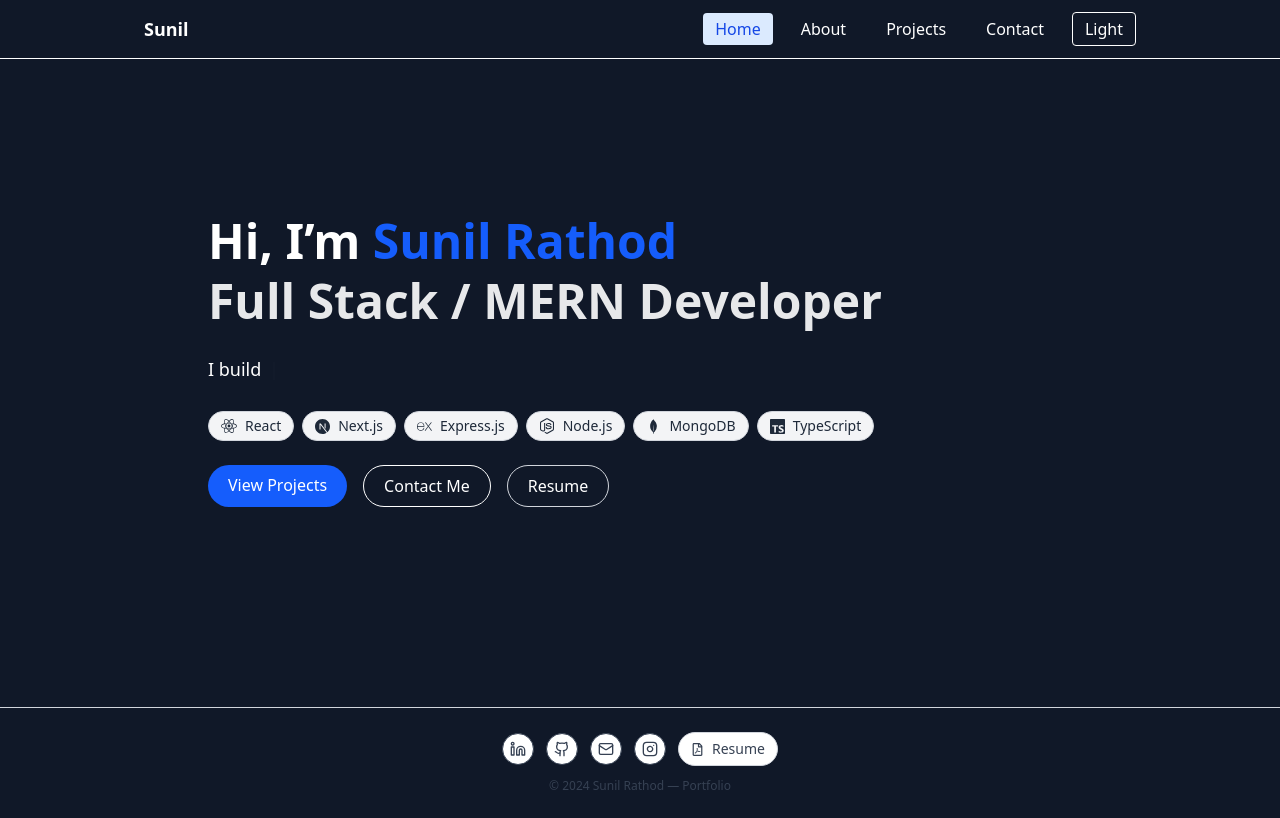
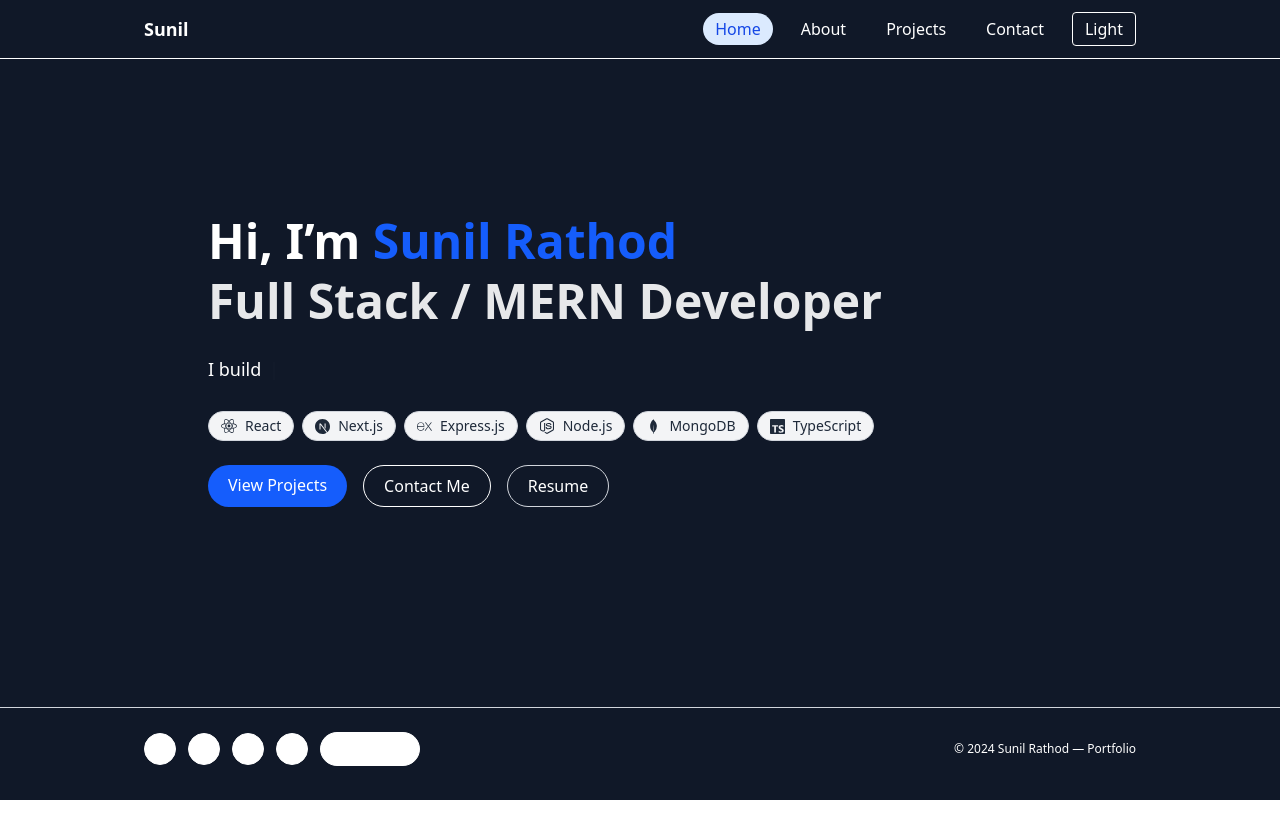
Before and after one commit to sunil0336/Portfolio, a Next.js app: page / in a window 1280 px wide. Built offline with nearby package versions, Linux system fonts and the light colour scheme.

Commit message:
UI police for landing page

```diff
--- a/app/components/Footer.tsx
+++ b/app/components/Footer.tsx
@@ -5,9 +5,7 @@ export default function Footer() {
   return (
     <footer className="mt-12 border-t border-gray-300 dark:border-gray-700">
       <div className="max-w-5xl mx-auto px-4 py-6 flex flex-col items-center gap-3
-        text-gray-700 dark:text-gray-300">
-
-        {/* Social row + Resume icon */}
+        md:flex-row md:justify-between">
         <div className="flex items-center gap-3">
           <SocialLinks size="sm" />
 
@@ -17,9 +15,9 @@ export default function Footer() {
             className="
               flex items-center gap-2 px-3 py-1.5 text-sm
               rounded-full
-              border border-gray-300 dark:border-gray-700
-              bg-white dark:bg-gray-900
-              hover:bg-gray-100 dark:hover:bg-gray-800
+              border bg-white dark:bg-gray-900 dark:border-gray-700
+              hover:bg-blue-50 dark:hover:bg-blue-900/30
+              hover:text-blue-600 dark:hover:text-blue-400 dark:text-gray-300
               transition
             "
           >
@@ -29,7 +27,7 @@ export default function Footer() {
 
         </div>
 
-        <p className="text-xs text-gray-700 dark:text-gray-300">
+        <p className="text-xs">
           © {new Date().getFullYear()} Sunil Rathod — Portfolio
         </p>
       </div>
--- a/app/components/Navbar.tsx
+++ b/app/components/Navbar.tsx
@@ -13,7 +13,6 @@ export default function Navbar({ theme, setTheme }: Props) {
   const pathname = usePathname();
   const [open, setOpen] = useState(false);
 
-  // 🔹 Apply / remove dark mode on <html>
   useEffect(() => {
     const html = document.documentElement;
 
@@ -24,7 +23,6 @@ export default function Navbar({ theme, setTheme }: Props) {
     }
   }, [theme]);
 
-  // 🔹 Close menu on route change
   useEffect(() => setOpen(false), [pathname]);
 
   const navLinks = [
@@ -35,21 +33,17 @@ export default function Navbar({ theme, setTheme }: Props) {
   ];
 
   const linkClass = (href: string) =>
-    `px-3 py-1 rounded transition
+    `px-3 py-1 rounded-full transition
      ${
        pathname === href
-         ? "bg-blue-100 text-blue-700 dark:bg-blue-900 dark:text-blue-300"
-         : "hover:bg-gray-100 dark:hover:bg-gray-800"
+         ? "bg-blue-100 text-blue-700 dark:bg-blue-500 dark:text-blue-100"
+         : "hover:bg-gray-100 dark:hover:bg-gray-800 dark:hover:text-gray-200"
      }`;
 
   return (
     <nav className="border-b dark:border-gray-700">
       <div className="max-w-5xl mx-auto px-4 py-3 flex justify-between items-center">
-
-        {/* Logo */}
-        <h1 className="font-bold text-lg">Sunil</h1>
-
-        {/* Desktop Menu */}
+        <h1 className="font-bold text-lg"><Link href="/" >Sunil</Link> </h1>
         <div className="hidden md:flex items-center gap-4">
           {navLinks.map(link => (
             <Link key={link.href} href={link.href} className={linkClass(link.href)}>
@@ -65,7 +59,6 @@ export default function Navbar({ theme, setTheme }: Props) {
           </button>
         </div>
 
-        {/* Mobile Hamburger */}
         <button
           onClick={() => setOpen(!open)}
           className="md:hidden border rounded px-3 py-1"
@@ -74,7 +67,6 @@ export default function Navbar({ theme, setTheme }: Props) {
         </button>
       </div>
 
-      {/* Mobile Slide-down Menu */}
       {open && (
         <div className="md:hidden border-t dark:border-gray-700 animate-slide">
           <div className="flex flex-col p-3 gap-2">
--- a/app/page.tsx
+++ b/app/page.tsx
@@ -50,7 +50,7 @@ export default function Home() {
               bg-gray-100 text-gray-800
               dark:bg-gray-800 dark:text-gray-200
               transition-all duration-200
-              hover:scale-[1.02] hover:shadow-sm
+              hover:scale-[1.02] hover:shadow-sm hover:bg-gray-600
               dark:hover:shadow-[0_0_8px_rgba(255,255,255,0.08)]
             "
           >
```
